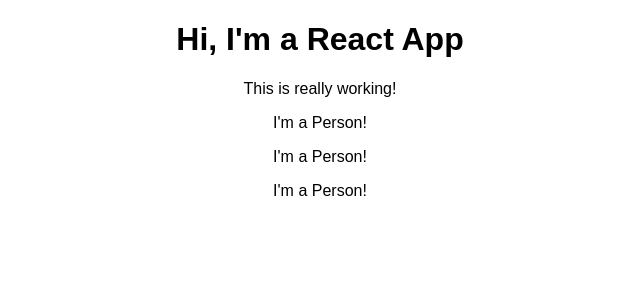
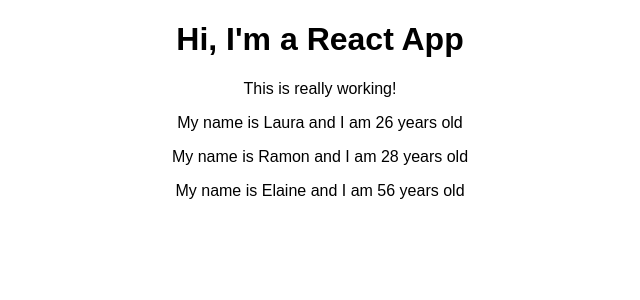
Before and after one commit to ramon-villarreal-leal/react-max-complete, a React (Create React App) app: page / in a window 1280 px wide. Shown: the top 300 px of the page, without its empty margins (320-960 px from the left). Built offline with nearby package versions, Linux system fonts and the light colour scheme.

Commit message:
using props

```diff
--- a/src/App.js
+++ b/src/App.js
@@ -9,9 +9,9 @@ class App extends Component {
       <div className="App">
         <h1>Hi, I'm a React App</h1>
         <p>This is really working!</p>
-          <Person/>
-          <Person/>
-          <Person/>
+          <Person name="Laura" age="26"/>
+          <Person name="Ramon" age="28"/>
+          <Person name="Elaine" age="56"/>
       </div>
 
     );
--- a/src/Person/Person.js
+++ b/src/Person/Person.js
@@ -1,7 +1,8 @@
 import React from 'react';
 
-const person = () => {
-    return <p>I'm a Person!</p>
+const person = (props) => {
+    // wrap JavaScript in "{}" for dynamic content
+    return <p>My name is {props.name} and I am {props.age}  years old</p>
 }
 
 export default person;
```
